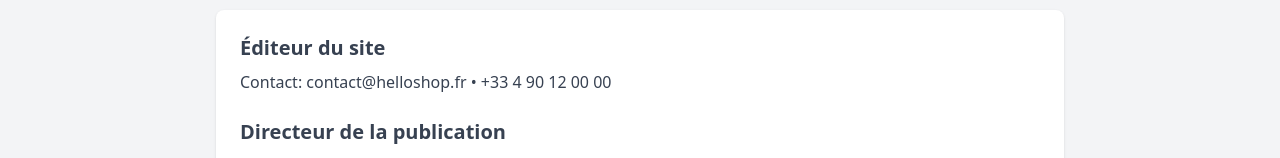
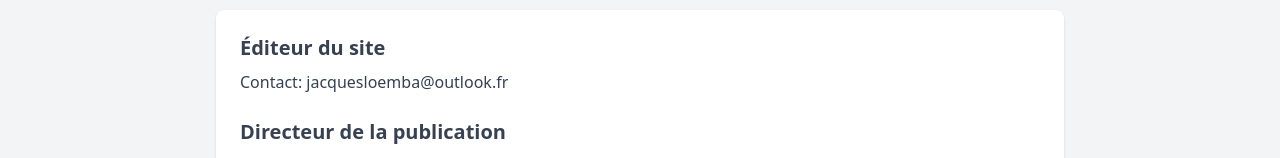
Before and after one commit to Jacque004/HelloShop, a plain HTML site: page mentions-legales.html in a window 1280 px wide. Shown: the part 166-324 px from the top of the page. Drawn offline with nearby package versions, Linux system fonts and the light colour scheme.

Commit message:
Update mentions-legales.html

```diff
--- a/mentions-legales.html
+++ b/mentions-legales.html
@@ -51,7 +51,7 @@
             <div class="space-y-6 text-gray-700 bg-white p-6 rounded-lg shadow">
                 <section>
                     <h2 class="text-xl font-semibold mb-2">Éditeur du site</h2>
-                    <p>Contact: contact@helloshop.fr • +33 4 90 12 00 00</p>
+                    <p>Contact: jacquesloemba@outlook.fr </p>
                 </section>
                 <section>
                     <h2 class="text-xl font-semibold mb-2">Directeur de la publication</h2>
```
